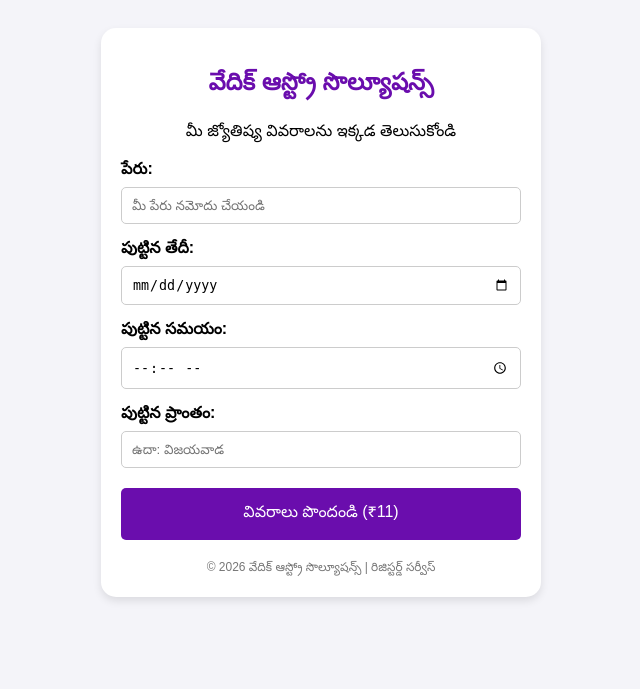
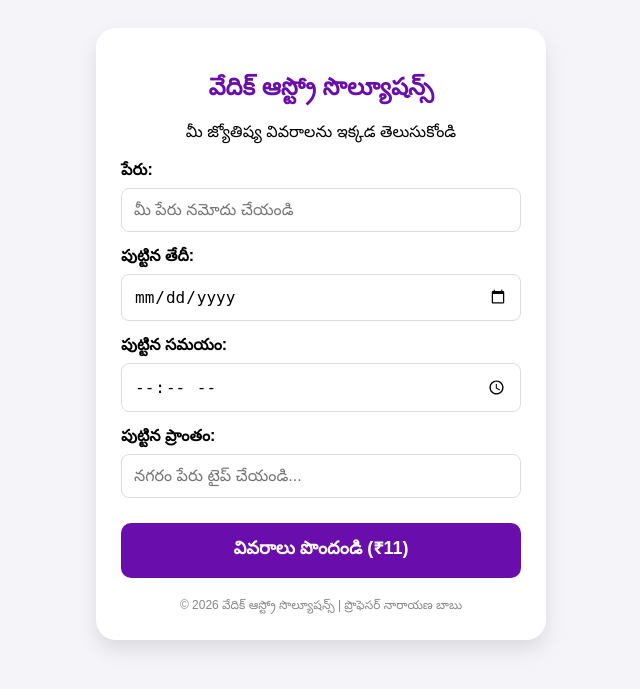
Before and after one commit to mdnbabu/mdnbabu-telugu-astrology-, a Flask app: page / in a window 1280 px wide. Shown: the top 689 px of the page, without its empty margins (319-959 px from the left). Run offline with Flask 3, Linux system fonts and the light colour scheme.

Commit message:
Update index.html

```diff
--- a/templates/index.html
+++ b/templates/index.html
@@ -6,12 +6,12 @@
     <title>వేదిక్ ఆస్ట్రో సొల్యూషన్స్</title>
     <style>
         body { font-family: 'Arial', sans-serif; background-color: #f4f4f9; text-align: center; padding: 20px; }
-        .container { background: white; max-width: 400px; margin: auto; padding: 20px; border-radius: 15px; box-shadow: 0 4px 8px rgba(0,0,0,0.1); }
-        h2 { color: #6a0dad; }
+        .container { background: white; max-width: 400px; margin: auto; padding: 25px; border-radius: 20px; box-shadow: 0 10px 20px rgba(0,0,0,0.1); }
+        h2 { color: #6a0dad; margin-bottom: 5px; }
         label { display: block; margin-top: 15px; font-weight: bold; text-align: left; }
-        input, select { width: 100%; padding: 10px; margin-top: 5px; border-radius: 5px; border: 1px solid #ccc; box-sizing: border-box; }
-        button { background-color: #6a0dad; color: white; border: none; padding: 15px; width: 100%; border-radius: 5px; margin-top: 20px; font-size: 16px; cursor: pointer; }
-        .footer { margin-top: 20px; font-size: 12px; color: #777; }
+        input { width: 100%; padding: 12px; margin-top: 5px; border-radius: 8px; border: 1px solid #ddd; box-sizing: border-box; font-size: 16px; }
+        button { background-color: #6a0dad; color: white; border: none; padding: 15px; width: 100%; border-radius: 10px; margin-top: 25px; font-size: 18px; font-weight: bold; cursor: pointer; }
+        .footer { margin-top: 20px; font-size: 12px; color: #888; }
     </style>
 </head>
 <body>
@@ -31,13 +31,18 @@
         <input type="time" name="tob" required>
 
         <label>పుట్టిన ప్రాంతం:</label>
-        <input type="text" name="city" placeholder="ఉదా: విజయవాడ" required>
+        <input list="city-list" name="city" placeholder="నగరం పేరు టైప్ చేయండి..." required>
+        <datalist id="city-list">
+            {% for city in cities %}
+            <option value="{{ city }}">
+            {% endfor %}
+        </datalist>
 
         <button type="submit">వివరాలు పొందండి (₹11)</button>
     </form>
 
     <div class="footer">
-        © 2026 వేదిక్ ఆస్ట్రో సొల్యూషన్స్ | రిజిస్టర్డ్ సర్వీస్
+        © 2026 వేదిక్ ఆస్ట్రో సొల్యూషన్స్ | ప్రొఫెసర్ నారాయణ బాబు
     </div>
 </div>
 
```
